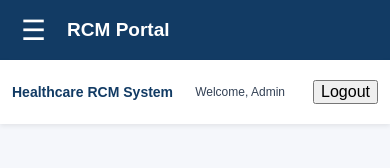
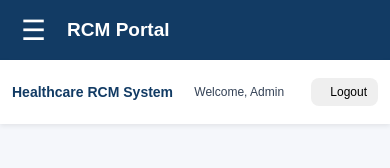
Before and after one commit to Bob299-bob/RCM_APP, an Angular app: page /dashboard in a window 390 px wide. Shown: the top 168 px of the page. Built offline with nearby package versions, Linux system fonts and the light colour scheme.

Commit message:
Add styles for logout button in navbar

```diff
--- a/src/app/features/layout/navbar/navbar.css
+++ b/src/app/features/layout/navbar/navbar.css
@@ -24,6 +24,34 @@
 .user-info i {
   font-size: 25px;
   color: #123b64;
+}
+
+.logout-btn {
+  border: none;
+  border-radius: 8px;
+  padding: 9px 16px;
+  font-size: 14px;
+  font-weight: 500;
+  display: inline-flex;
+  align-items: center;
+  gap: 8px;
+  transition: all 0.3s ease;
+}
+
+.logout-btn:hover {
+  background-color: #bb2d3b;
+  transform: translateY(-2px);
+}
+
+.logout-btn i {
+  font-size: 16px;
+}
+
+@media (max-width: 576px) {
+  .logout-btn {
+    padding: 7px 11px;
+    font-size: 12px;
+  }
 }
 
 /* Tablet */
```
